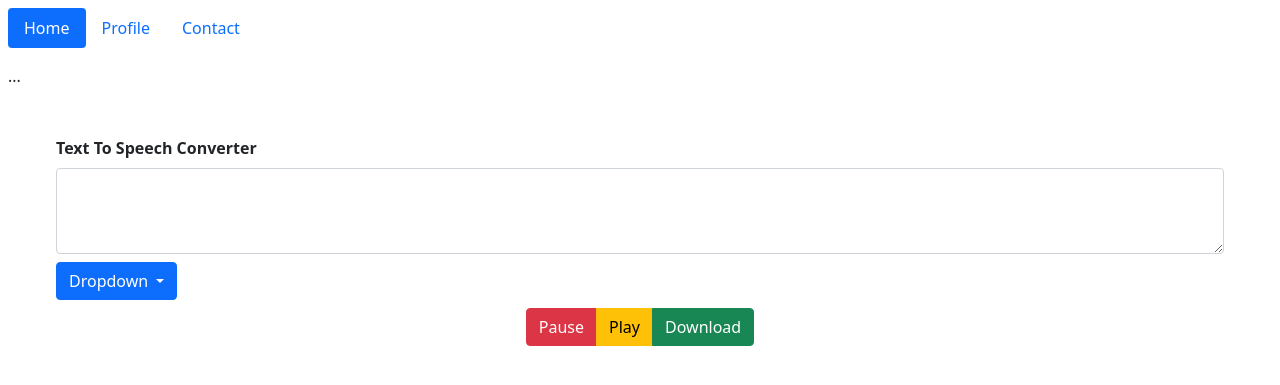
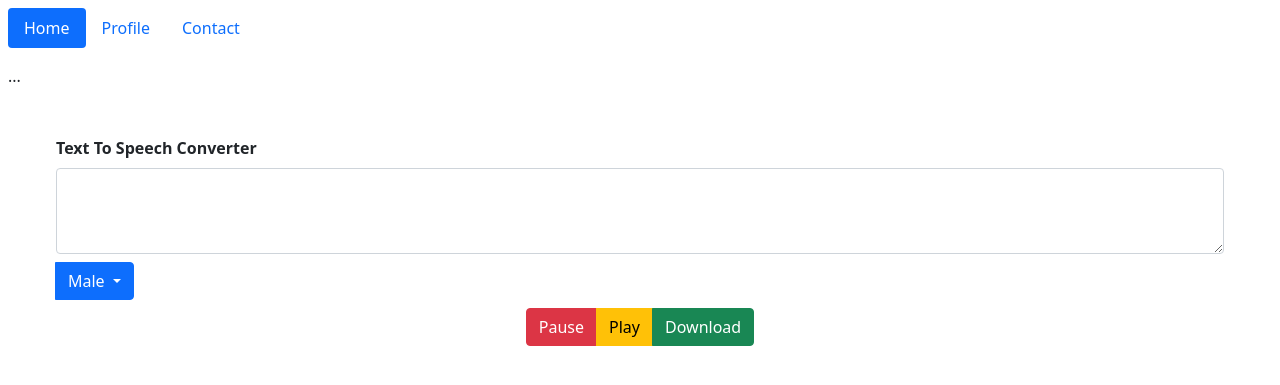
Before and after one commit to ChiragRohada/PBL, a Python web app: template flask/templates/index.html in a window 1280 px wide. Shown: the top 385 px of the page. Run offline with Jinja, Linux system fonts and the light colour scheme; the template is opened without the code that fills it, so the values that code supplies are empty.

Commit message:
Update index.html

```diff
--- a/flask/templates/index.html
+++ b/flask/templates/index.html
@@ -32,12 +32,13 @@
       <label for="exampleFormControlTextarea1" class="form-label fw-bold"  >Text To Speech Converter</label>
       <textarea class="form-control" id="exampleFormControlTextarea1"  name="text" rows="3"></textarea>
       <div class="btn-group py-2" role="group">
-        <button id="btnGroupDrop1" type="button" class="btn btn-primary dropdown-toggle" data-bs-toggle="dropdown" aria-expanded="false">
-          Dropdown
+        <input type="hidden" id="custId" name="custId" value="Male">
+        <button id="bu" type="button" class="btn btn-primary dropdown-toggle" data-bs-toggle="dropdown" aria-expanded="false" value="male">
+          Male
         </button>
         <ul class="dropdown-menu" aria-labelledby="btnGroupDrop1">
-          <li><a class="dropdown-item" href="#">Male</a></li>
-          <li><a class="dropdown-item" href="#">Female</a></li>
+          <li><a class="dropdown-item" href="#" onclick="gender(this)" value="male">Male</a></li>
+          <li><a class="dropdown-item" href="#" onclick="gender(this)" value="female">Female</a></li>
         </ul>
 
       </div>
@@ -56,5 +57,15 @@
 </div>
 
 </div>
+<script>
+  gender = (id) => {
+    y=id.innerHTML;
+    document.getElementById("bu").innerHTML=y;
+    document.getElementById("custId").value=y;
+
+
+  return "Hello World!";
+}
+</script>
 </body>
 </html>
```
